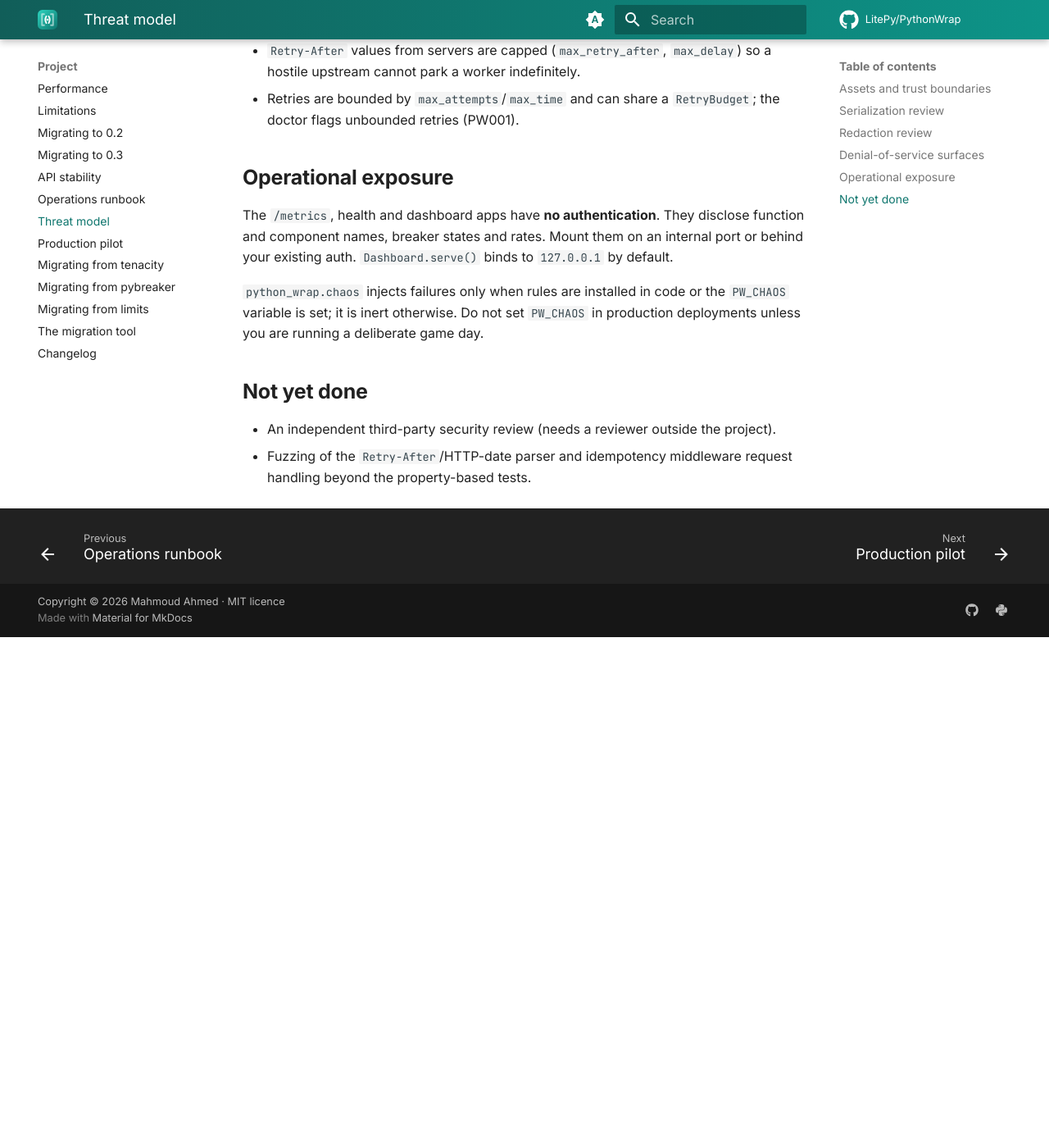
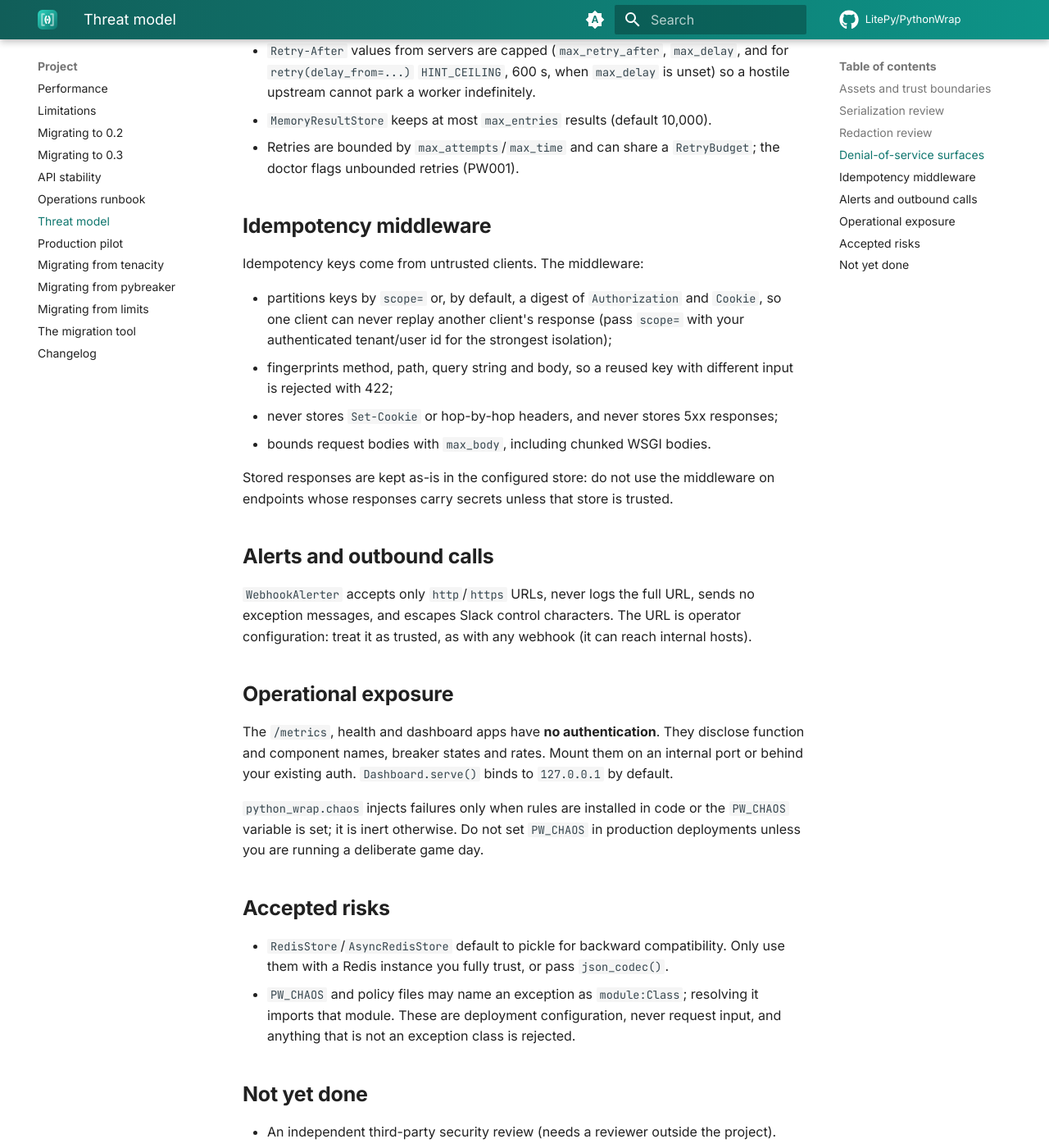
Before and after one commit to LitePy/PythonWrap, an MkDocs documentation site: the page built from docs/project/threat-model.md, in a window 1280 px wide and 1400 px high, scrolled down 2346 px. Shown: the whole window at 82% size. Built offline with MkDocs 1.6.1 and Material for MkDocs 9.7.7, drawn with Linux system fonts in a browser that asks for light colours; comment, search, counter and statistics services are not loaded; before the commit the page ends 3123 px from its top, so only the background shows below that.

Commit message:
docs: record the security review in the changelog and threat model

```diff
--- a/docs/project/threat-model.md
+++ b/docs/project/threat-model.md
@@ -65,10 +65,33 @@ Regression tests: `tests/test_redaction.py`, `tests/test_retry_log_privacy.py`,
 - Unbounded growth: caches (`maxsize`), exporter series (`max_series`), dashboard function
   table, per-key limiters (`max_keys`) and the idempotency middleware body buffer
   (`max_body`) are all bounded; report any structure documented as bounded that is not.
-- `Retry-After` values from servers are capped (`max_retry_after`, `max_delay`) so a hostile
+- `Retry-After` values from servers are capped (`max_retry_after`, `max_delay`, and for
+  `retry(delay_from=...)` `HINT_CEILING`, 600 s, when `max_delay` is unset) so a hostile
   upstream cannot park a worker indefinitely.
+- `MemoryResultStore` keeps at most `max_entries` results (default 10,000).
 - Retries are bounded by `max_attempts`/`max_time` and can share a `RetryBudget`; the
   doctor flags unbounded retries (PW001).
+
+## Idempotency middleware
+
+Idempotency keys come from untrusted clients. The middleware:
+
+- partitions keys by `scope=` or, by default, a digest of `Authorization` and `Cookie`,
+  so one client can never replay another client's response (pass `scope=` with your
+  authenticated tenant/user id for the strongest isolation);
+- fingerprints method, path, query string and body, so a reused key with different input
+  is rejected with 422;
+- never stores `Set-Cookie` or hop-by-hop headers, and never stores 5xx responses;
+- bounds request bodies with `max_body`, including chunked WSGI bodies.
+
+Stored responses are kept as-is in the configured store: do not use the middleware on
+endpoints whose responses carry secrets unless that store is trusted.
+
+## Alerts and outbound calls
+
+`WebhookAlerter` accepts only `http`/`https` URLs, never logs the full URL, sends no
+exception messages, and escapes Slack control characters. The URL is operator
+configuration: treat it as trusted, as with any webhook (it can reach internal hosts).
 
 ## Operational exposure
 
@@ -80,6 +103,14 @@ behind your existing auth. `Dashboard.serve()` binds to `127.0.0.1` by default.
 `PW_CHAOS` variable is set; it is inert otherwise. Do not set `PW_CHAOS` in production
 deployments unless you are running a deliberate game day.
 
+## Accepted risks
+
+- `RedisStore`/`AsyncRedisStore` default to pickle for backward compatibility. Only use them
+  with a Redis instance you fully trust, or pass `json_codec()`.
+- `PW_CHAOS` and policy files may name an exception as `module:Class`; resolving it imports
+  that module. These are deployment configuration, never request input, and anything that
+  is not an exception class is rejected.
+
 ## Not yet done
 
 - An independent third-party security review (needs a reviewer outside the project).
```
Also changed, not shown: CHANGELOG.md (+28 -0 lines).
